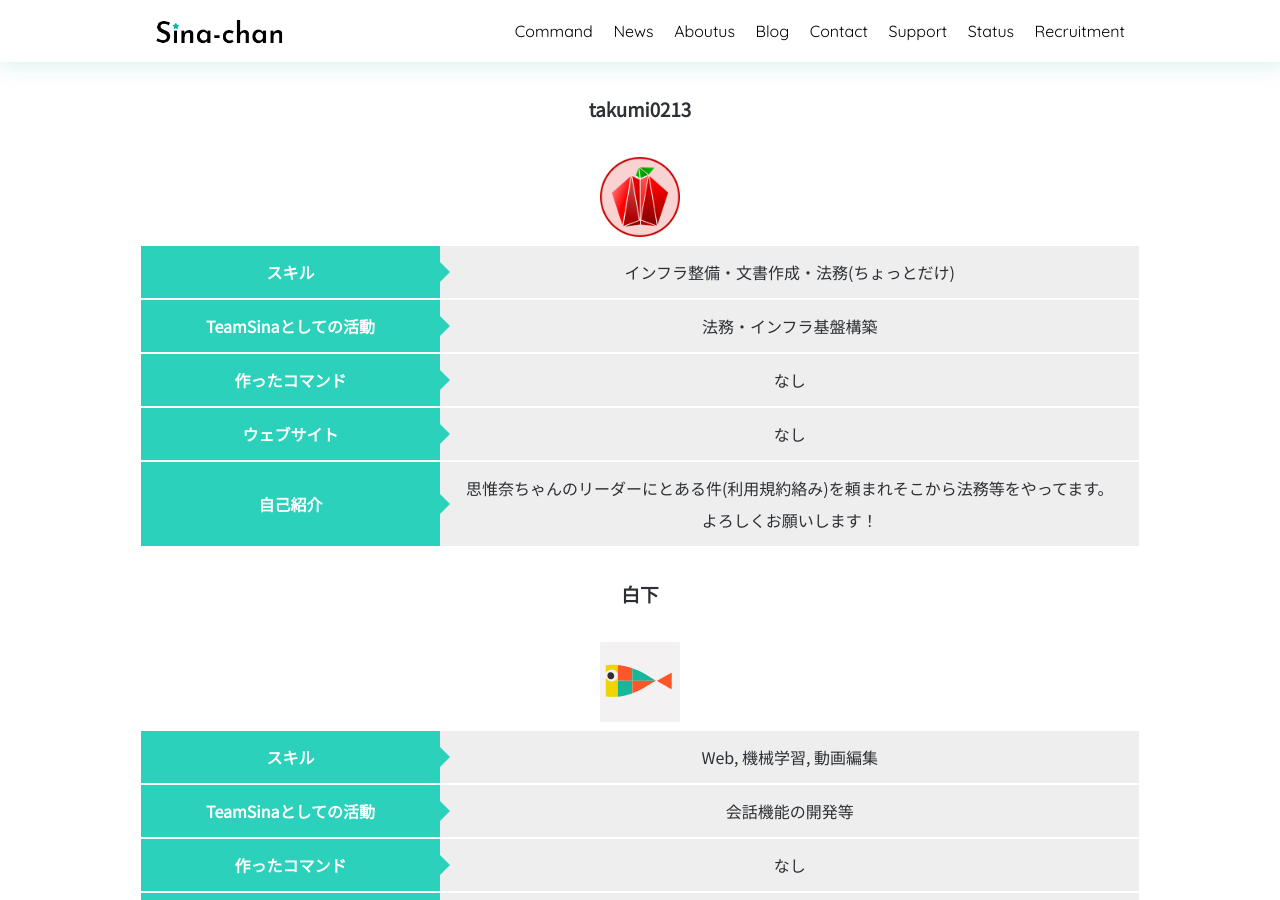
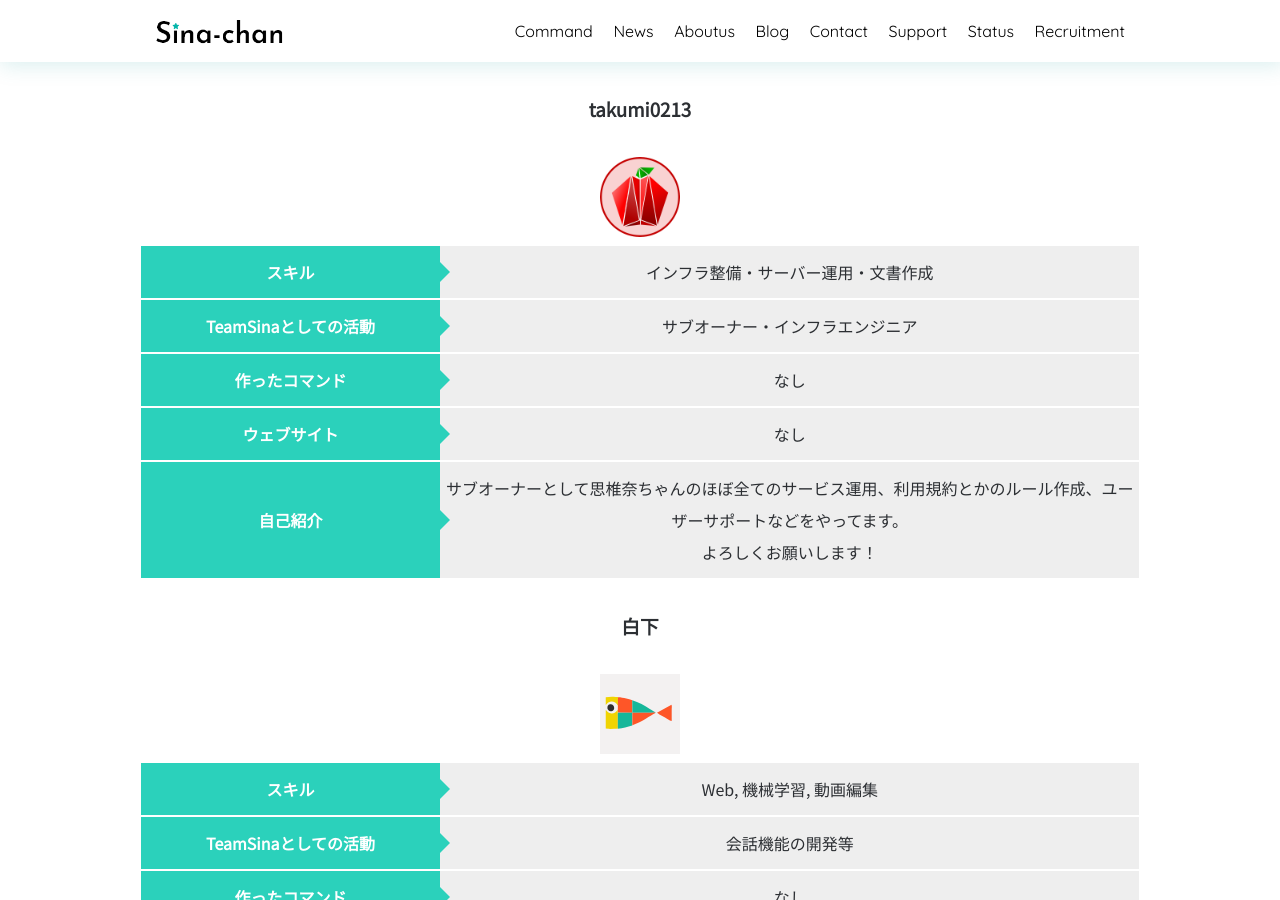
Before and after one commit to SinaKitagami/sinakitagami.github.io, a Jekyll site: the page built from aboutus.md, in a window 1280 px wide and 900 px high, scrolled down 1399 px. Built offline with Jekyll 4.4.1, drawn with Linux system fonts in a browser that asks for light colours; nearby versions of some CDN libraries; a script that is not in the unit is left out.

Commit message:
Update team.yml

```diff
--- a/_data/team.yml
+++ b/_data/team.yml
@@ -27,10 +27,10 @@
   w-s: Webサイト
 
 - name: takumi0213
-  skill: インフラ整備・文書作成・法務(ちょっとだけ)
+  skill: インフラ整備・サーバー運用・文書作成
   command: なし
-  permission: 法務・インフラ基盤構築
-  introduction: 思惟奈ちゃんのリーダーにとある件(利用規約絡み)を頼まれそこから法務等をやってます。<br>よろしくお願いします！
+  permission: サブオーナー・インフラエンジニア
+  introduction: サブオーナーとして思椎奈ちゃんのほぼ全てのサービス運用、利用規約とかのルール作成、ユーザーサポートなどをやってます。<br>よろしくお願いします！
   img: takumi0213.png
   website: none
   website2: none
```
